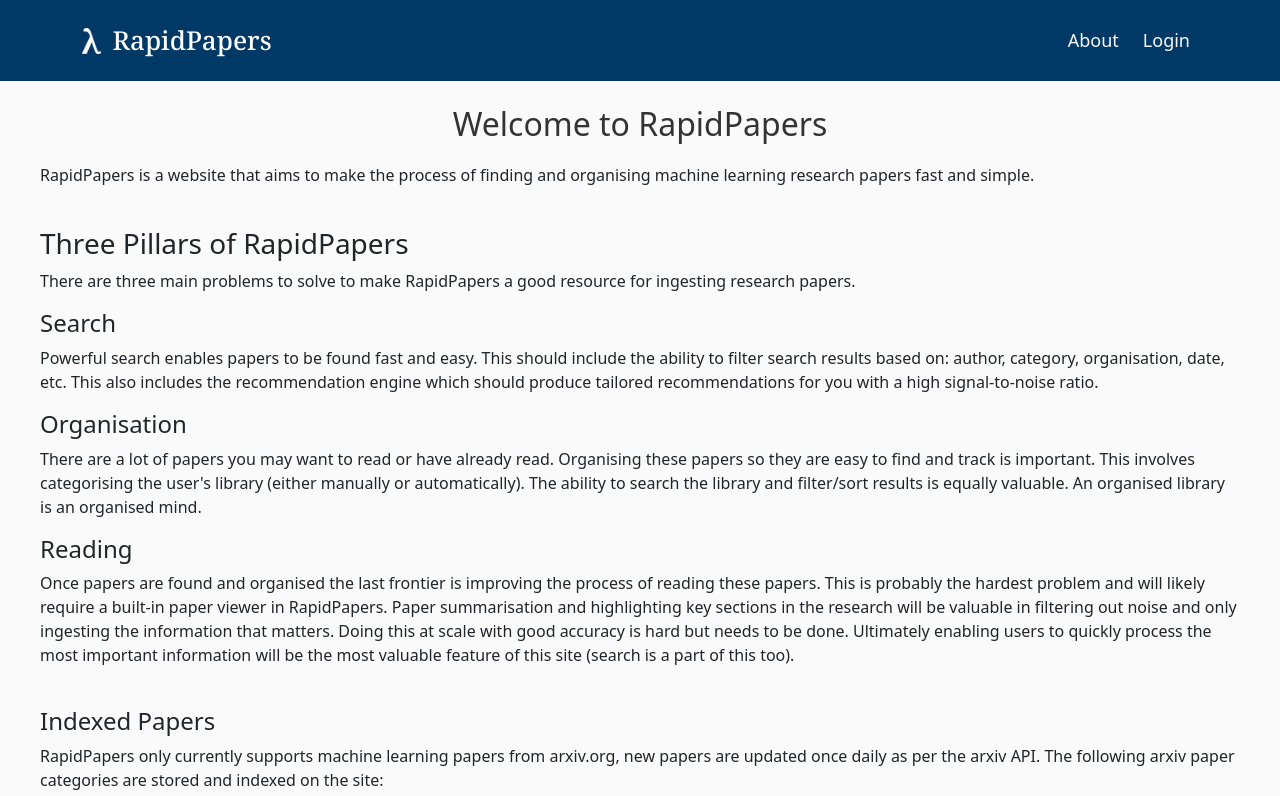
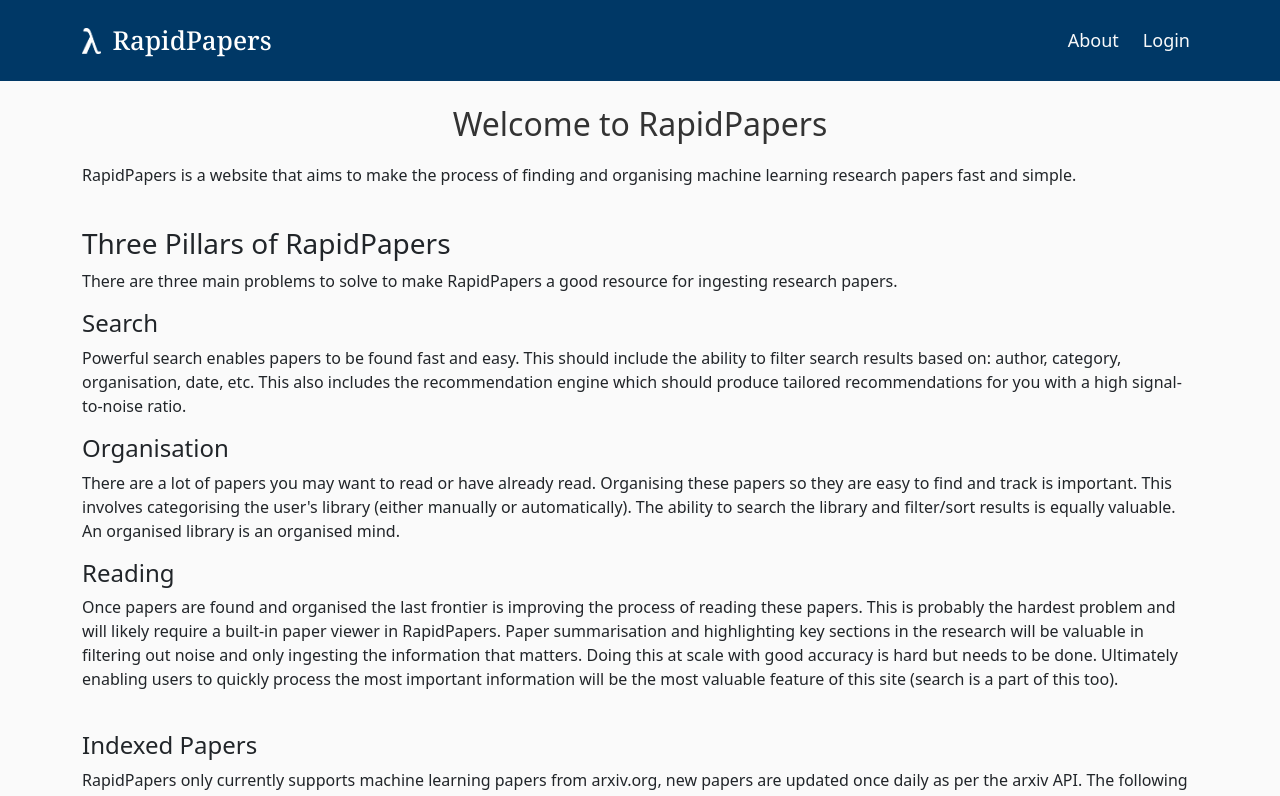
Before and after one commit to hexhowells/RapidPapers, a React (Create React App) app in the folder client/: page /about in a window 1280 px wide. Shown: the top 796 px of the page. Built offline with nearby package versions, Linux system fonts and the light colour scheme; no server answers.

Commit message:
fixes #3

```diff
--- a/client/src/pages/About.js
+++ b/client/src/pages/About.js
@@ -3,7 +3,7 @@ import './About.css'; // Assuming you have a CSS file for styling
 
 const About = () => {
     return (
-        <div className="about-container">
+        <div className="container">
             <h2 className="about-header">Welcome to RapidPapers</h2>
             <p className="about-intro">
                 RapidPapers is a website that aims to make the process of finding and organising machine learning
```
